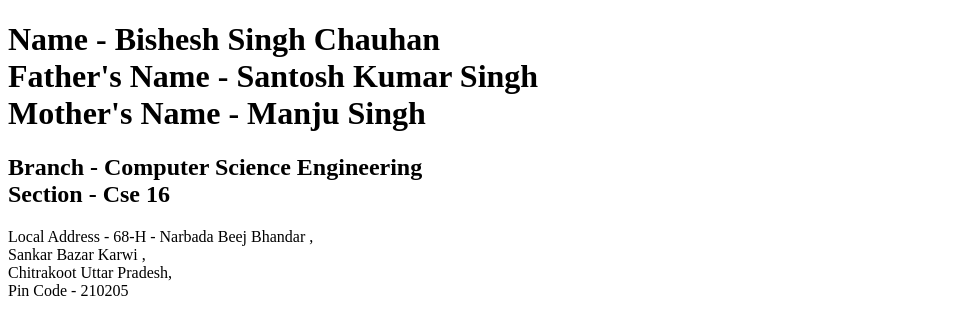
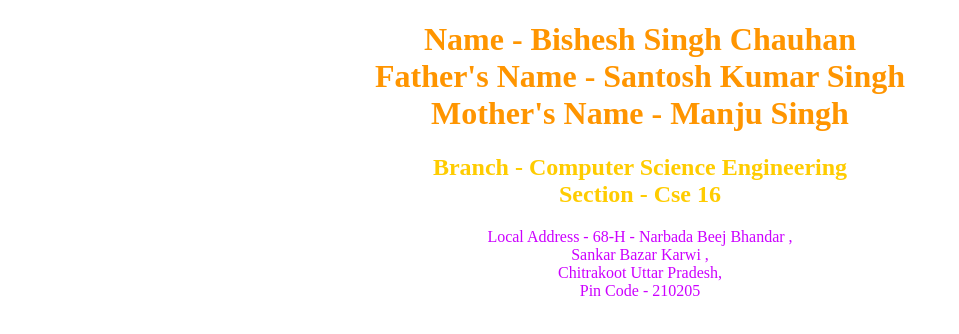
Before and after one commit to bisheshsinghchauhan/Web-Assessment, a plain HTML site: page index.html in a window 1280 px wide. Shown: the whole page, without its empty margins (0-959 px from the left). Drawn offline with Linux system fonts and the light colour scheme.

Commit message:
final push

```diff
--- a/index.html
+++ b/index.html
@@ -6,13 +6,13 @@
     <title>My first HTML Page</title>
 </head>
 <body>
-    <h1>Name - Bishesh Singh Chauhan <br>
+    <h1 style="color:rgb(255, 149, 0); text-align:center;">Name - Bishesh Singh Chauhan <br>
         Father's Name - Santosh Kumar Singh <br>
         Mother's Name - Manju Singh
         </h1>
-        <h2>Branch - Computer Science Engineering <br>
+        <h2 style="color:rgb(255, 204, 0); text-align:center;">Branch - Computer Science Engineering <br>
             Section - Cse 16</h2>
-            <p>Local Address - 68-H - Narbada Beej Bhandar ,<br>
+            <p style="color:rgb(204, 0, 255); text-align:center;">Local Address - 68-H - Narbada Beej Bhandar ,<br>
                 Sankar Bazar Karwi ,<br>
                 Chitrakoot Uttar Pradesh, <br>
                 Pin Code - 210205 </p>
```
